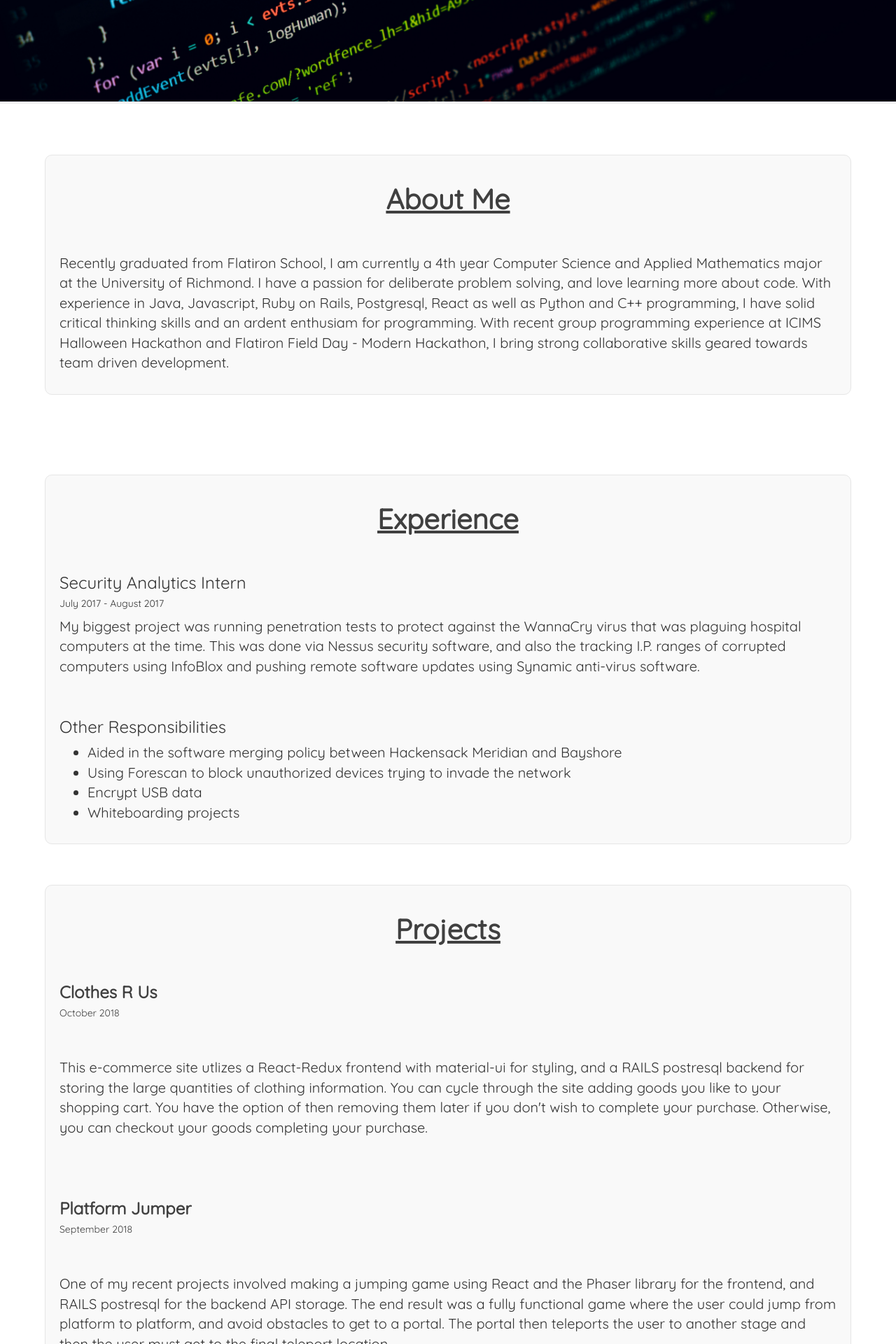
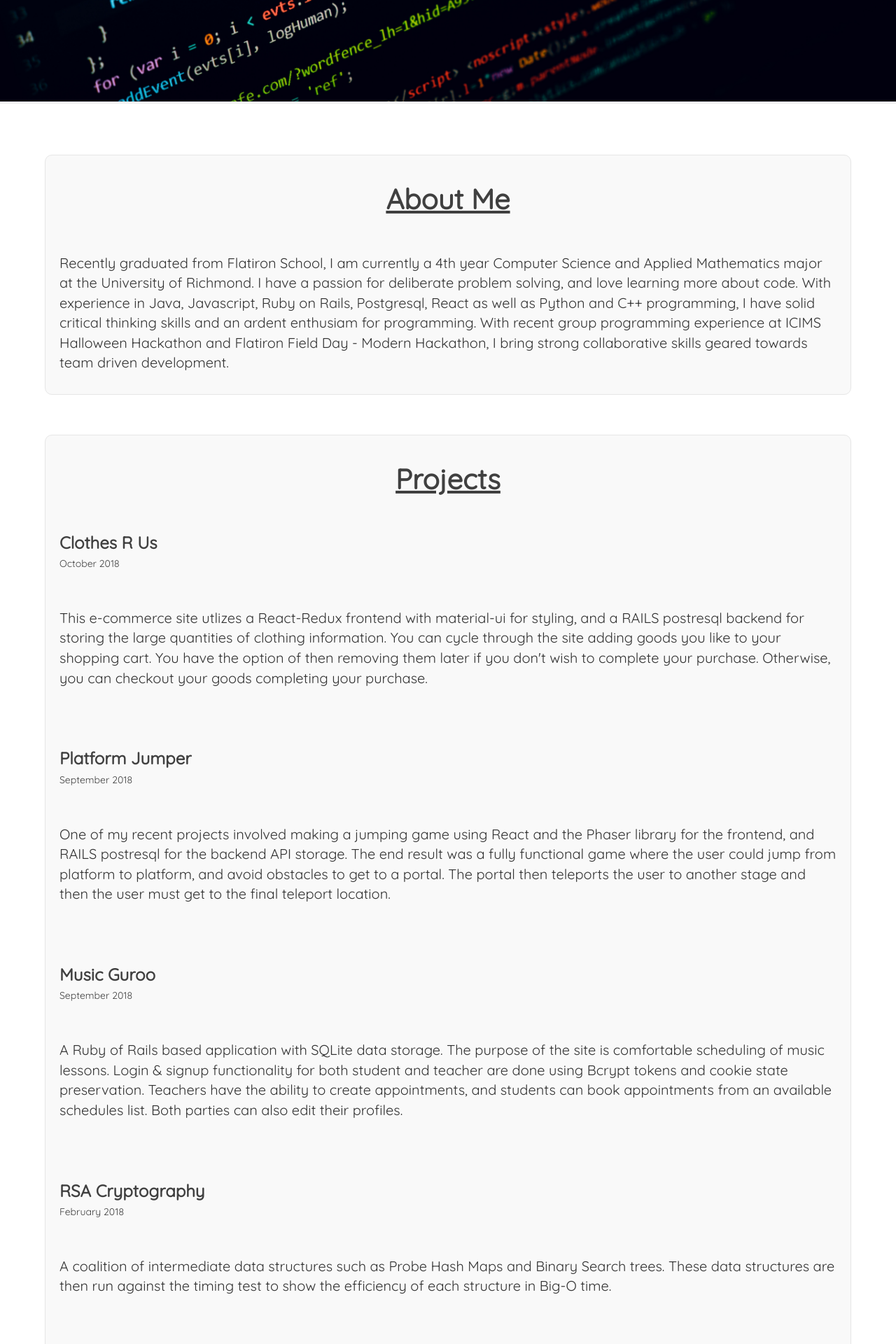
Before and after one commit to ryannamgung/portfolio, a PHP site: page / in a window 1280 px wide. Shown: the part 1560-3480 px from the top of the page at 70% size. Run offline with PHP 8.4, Linux system fonts and the light colour scheme.

Commit message:
added more projects

```diff
--- a/css/style.css
+++ b/css/style.css
@@ -53,6 +53,7 @@ height: 100vh; */
   animation-iteration-count: infinite;
   animation-fill-mode: none;
   animation-play-state: running;
+  margin-top: -10px;
 }
 
 .element img{
--- a/css/text-blocks.css
+++ b/css/text-blocks.css
@@ -73,7 +73,7 @@
   font-family: 'Dosis', sans-serif, 'Quicksand', sans-serif;
 }
 
-#abt, #exp, #prj{
+#abt, #prj, #exp{
   background-color: #f9f9f9;
   padding: 1em;
   border: 1.5px #e6e6e6 groove;
--- a/index.html
+++ b/index.html
@@ -30,6 +30,7 @@
       </section>
       <section id="navbar">
         <div class="element">
+          <h5>
             <img id="logo" src="images/logo.png">
         </div>
       </section>
@@ -37,8 +38,8 @@
         <ul>
 
           <li id="about"><a href="#about-me">About</a></li>
+          <li id="projects"><a href="#my-projects">Projects</a></li>
           <li id="experience"><a href="#my-experience">Experience</a></li>
-          <li id="projects"><a href="#my-projects">Projects</a></li>
           <li id="contact-info"><a href="#contact">Contact</a></li>
         </ul>
       </section>
@@ -66,6 +67,47 @@
         </div>
           <br/>
           <br/>
+        <div id="prj">
+        <h2> Projects </h2>
+        <div id="my-projects">
+        <h3> <a href="https://github.com/ryannamgung/mod5-project-frontend"> Clothes R Us </a> </h3>
+        <h5> October 2018 </h5>
+        <p> This e-commerce site utlizes a React-Redux frontend with material-ui for styling, and a RAILS postresql backend for storing the large quantities of clothing information. You can cycle through the site adding goods you like to your shopping cart. You have the option of then removing them later if you don't wish to complete your purchase. Otherwise, you can checkout your goods completing your purchase.
+        <p>
+        <br/>
+        <br/>
+        <h3> <a href="https://github.com/utja/module-4-project-frontend"> Platform Jumper </a> </h3>
+        <h5> September 2018 </h5>
+        <p> One of my recent projects involved making a jumping game using React and the Phaser library for the frontend, and RAILS postresql for the backend API storage. The end result was a fully functional game where the user could jump from platform to platform, and avoid obstacles to get to a portal. The portal then teleports the user to another stage and then the user must get to the final teleport location.
+        <p>
+        <br/>
+        <br/>
+        <h3> <a href="https://github.com/ryannamgung/MusicGuroo"> Music Guroo </a> </h3>
+        <h5> September 2018 </h5>
+        <p> A Ruby of Rails based application with SQLite data storage. The purpose of the site is comfortable scheduling of music lessons. Login & signup functionality for both student and teacher are done using Bcrypt tokens and cookie state preservation. Teachers have the ability to create appointments, and students can book appointments from an available schedules list. Both parties can also edit their profiles.
+        <p>
+        <br/>
+        <br/>
+        <h3> <a href="https://github.com/ryannamgung/binary-search-tree"> RSA Cryptography </a> </h3>
+        <h5> February 2018 </h5>
+        <p> A coalition of intermediate data structures such as Probe Hash Maps and Binary Search trees. These data structures are then run against the timing test to show the efficiency of each structure in Big-O time.
+        <p>
+        <br/>
+        <br/>
+        <h3> <a href="https://github.com/ryannamgung/RSA"> RSA Cryptography </a> </h3>
+        <h5> December 2017 </h5>
+        <p> Used Elucids and the RSA prime number algorithm to generate large prime numbers that could be used to form public and private keys. Shared the public keys with the recipient and sent them a message which is turned into a jumble of letters and numbers by the algorithm. Then the recipient can decrypt this message using the key and thus completing the encrypted messaging process.
+        <p>
+        <br/>
+        <br/>
+        <br/>
+        <h3 id="inline-block"> You can find more projects on my Github !
+        </h3>
+        <div id="inline-block">
+          <a href="https://github.com/ryannamgung"><img id="github" src="images/github-logo.jpg"></a>
+        </div>
+        </div>
+      </div>
           <br/>
           <br/>
           <div id="exp">
@@ -85,36 +127,7 @@
           </div>
           <br/>
           <br/>
-          <div id="prj">
-          <h2> Projects </h2>
-          <div id="my-projects">
-          <h3> <a href="https://github.com/ryannamgung/mod5-project-frontend"> Clothes R Us </a> </h3>
-          <h5> October 2018 </h5>
-          <p> This e-commerce site utlizes a React-Redux frontend with material-ui for styling, and a RAILS postresql backend for storing the large quantities of clothing information. You can cycle through the site adding goods you like to your shopping cart. You have the option of then removing them later if you don't wish to complete your purchase. Otherwise, you can checkout your goods completing your purchase.
-          <p>
-          <br/>
-          <br/>
-          <h3> <a href="https://github.com/utja/module-4-project-frontend"> Platform Jumper </a> </h3>
-          <h5> September 2018 </h5>
-          <p> One of my recent projects involved making a jumping game using React and the Phaser library for the frontend, and RAILS postresql for the backend API storage. The end result was a fully functional game where the user could jump from platform to platform, and avoid obstacles to get to a portal. The portal then teleports the user to another stage and then the user must get to the final teleport location.
-          <p>
-          <br/>
-          <br/>
-          <h3> <a href="https://github.com/ryannamgung/RSA"> RSA Cryptography </a> </h3>
-          <h5> December 2017 </h5>
-          <p> Used Elucids and the RSA prime number algorithm to generate large prime numbers that could be used to form public and private keys. Shared the public keys with the recipient and sent them a message which is turned into a jumble of letters and numbers by the algorithm. Then the recipient can decrypt this message using the key and thus completing the encrypted messaging process.
-          <p>
-          <br/>
-          <br/>
-          <br/>
-          <h3 id="inline-block"> You can find more projects on my Github !
-          </h3>
-          <div id="inline-block">
-            <a href="https://github.com/ryannamgung"><img id="github" src="images/github-logo.jpg"></a>
-          </div>
-          </div>
         </section>
-        </div>
         <br/>
         <br/>
         <br/>
```
